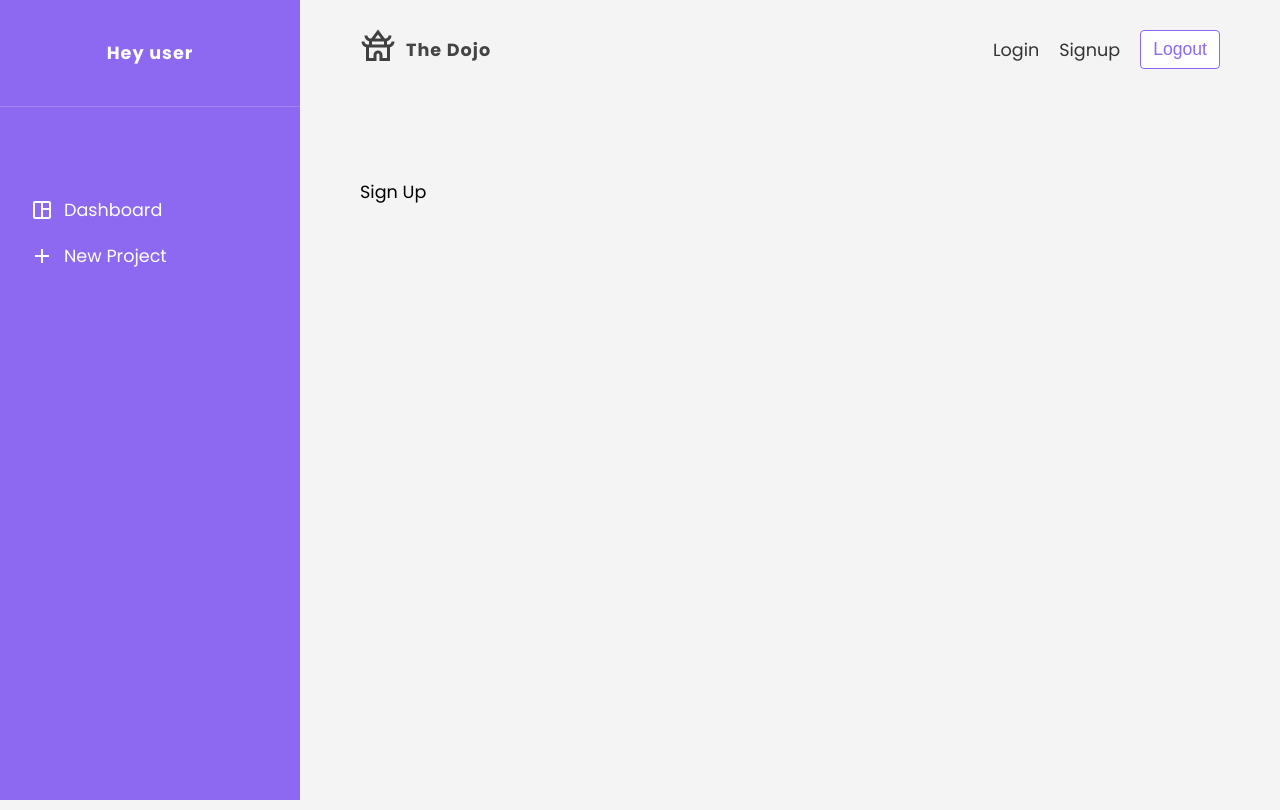
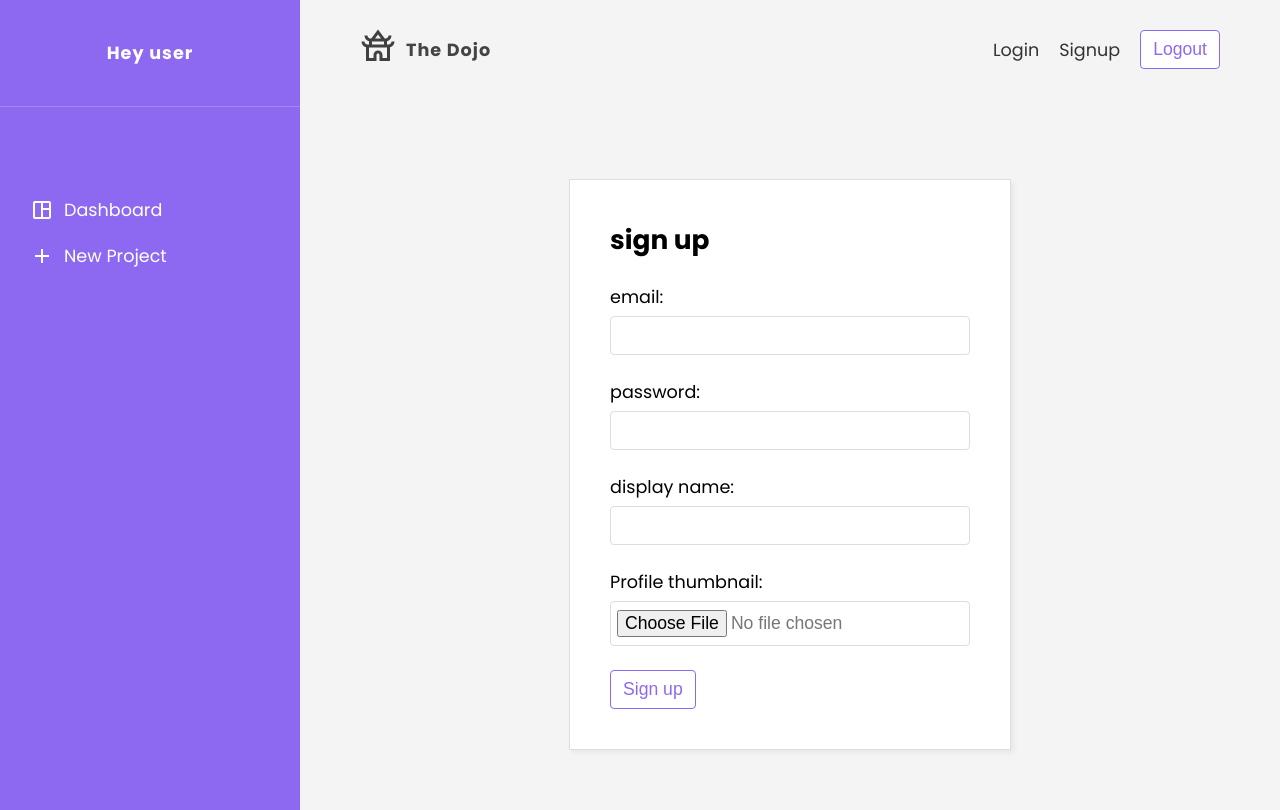
Before and after one commit to sboucher2011/REACT-Team-Command, a React (Create React App) app: page /signup in a window 1280 px wide. Built offline with nearby package versions, Linux system fonts and the light colour scheme; no server answers.

Commit message:
signup form created

```diff
--- a/src/pages/signup/signup.css
+++ b/src/pages/signup/signup.css
@@ -0,0 +1,8 @@
+.auth-form {
+    max-width: 360px;
+    margin: 60px auto;
+    padding: 40px;
+    border: 1px solid #ddd;
+    box-shadow: 3px 3px 5px rgba(0,0,0,0.05);
+    background: #fff;
+  }
--- a/src/pages/signup/signup.js
+++ b/src/pages/signup/signup.js
@@ -1,9 +1,57 @@
+import { useState } from 'react'
+
+// styles
 import './signup.css'
 
-export default function signup() {
+export default function Signup() {
+  const [email, setEmail] = useState('')
+  const [password, setPassword] = useState('')
+  const [displayName, setDisplayName] = useState('')
+  const [thumbnail, setThumbnail] = useState(null)
+
+  const handleSubmit = (e) => {
+    e.preventDefault()
+    console.log(email, password, displayName)
+  }
+
   return (
-    <div>
-      Sign Up
-    </div>
+    <form onSubmit={handleSubmit} className="auth-form">
+      <h2>sign up</h2>
+      <label>
+        <span>email:</span>
+        <input
+          required
+          type="email"
+          onChange={(e) => setEmail(e.target.value)}
+          value={email}
+        />
+      </label>
+      <label>
+        <span>password:</span>
+        <input
+          required
+          type="password"
+          onChange={(e) => setPassword(e.target.value)}
+          value={password}
+        />
+      </label>
+      <label>
+        <span>display name:</span>
+        <input
+          required
+          type="text"
+          onChange={(e) => setDisplayName(e.target.value)}
+          value={displayName}
+        />
+      </label>
+      <label>
+        <span>Profile thumbnail:</span>
+        <input
+          required
+          type="file"
+        />
+      </label>
+      <button className="btn">Sign up</button>
+    </form>
   )
 }
```
